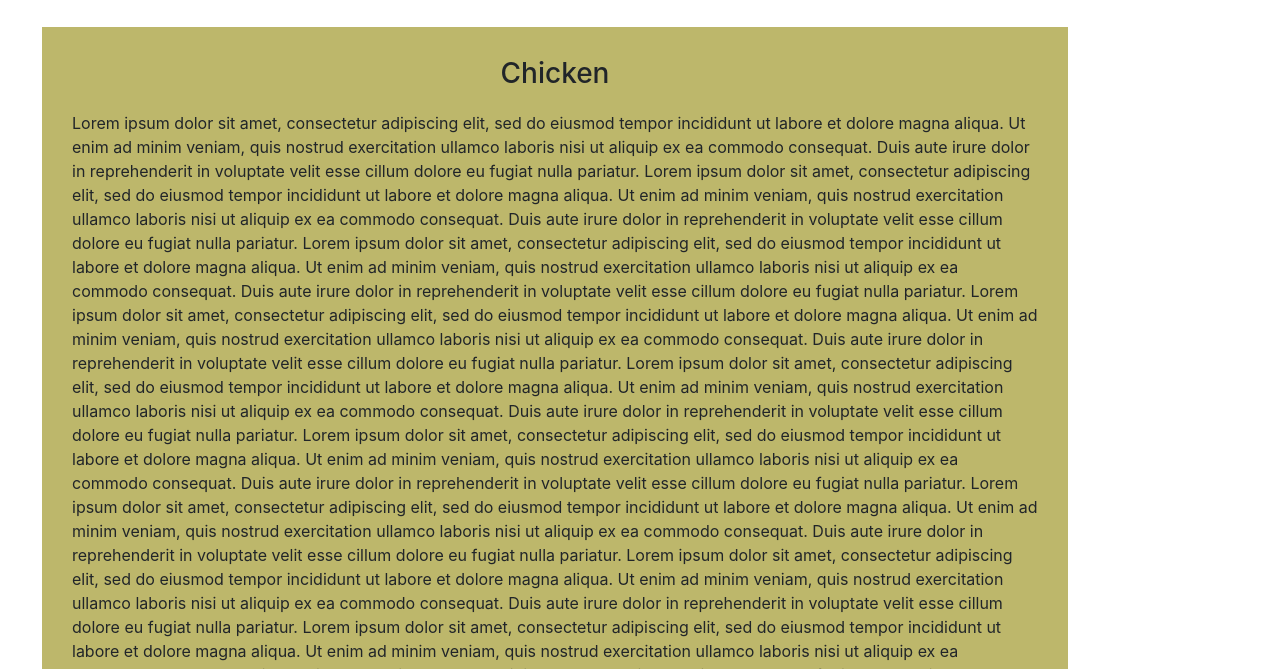
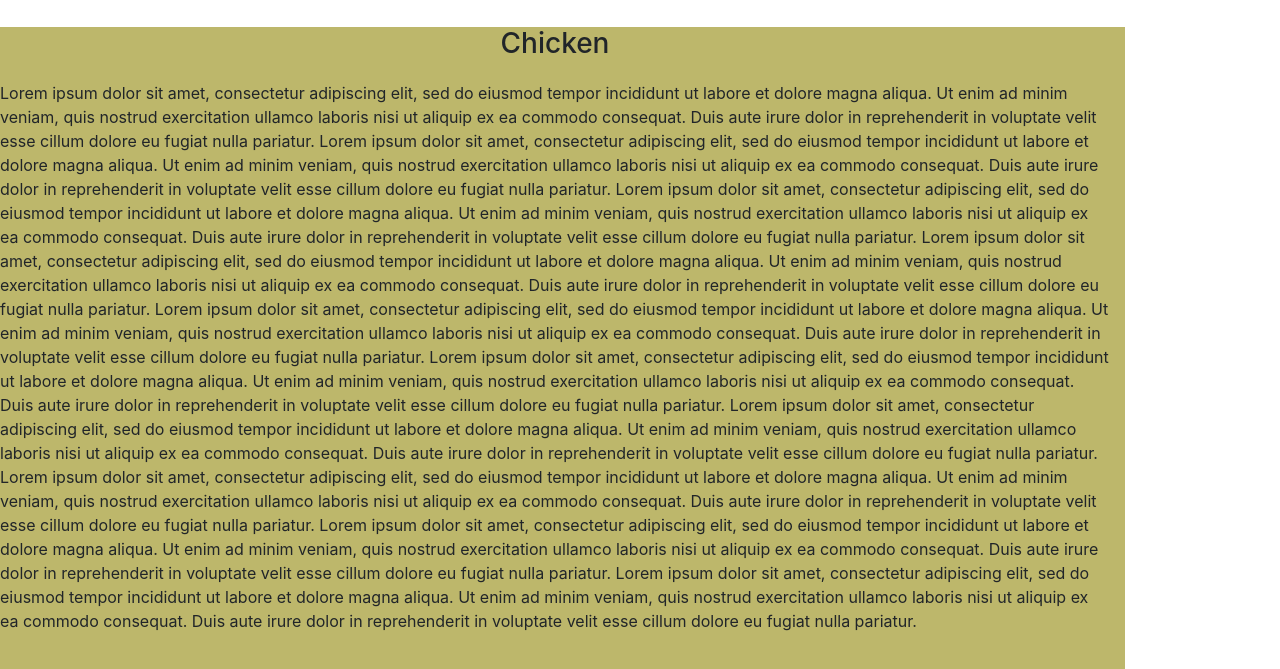
Before and after one commit to ujjwalkumar8577/Coursera, a plain HTML site: page Coursera Mod 3/index.html in a window 1280 px wide. Shown: the part 131-800 px from the top of the page. Drawn offline with nearby package versions, Linux system fonts and the light colour scheme.

Commit message:
Update styles.css

```diff
--- a/Coursera Mod 3/css/styles.css
+++ b/Coursera Mod 3/css/styles.css
@@ -9,8 +9,6 @@
 }
 
 .box {
-  width: 90%;
-  padding: 30px;
   background-color: darkkhaki;
   min-height: 800px;
 }
```
